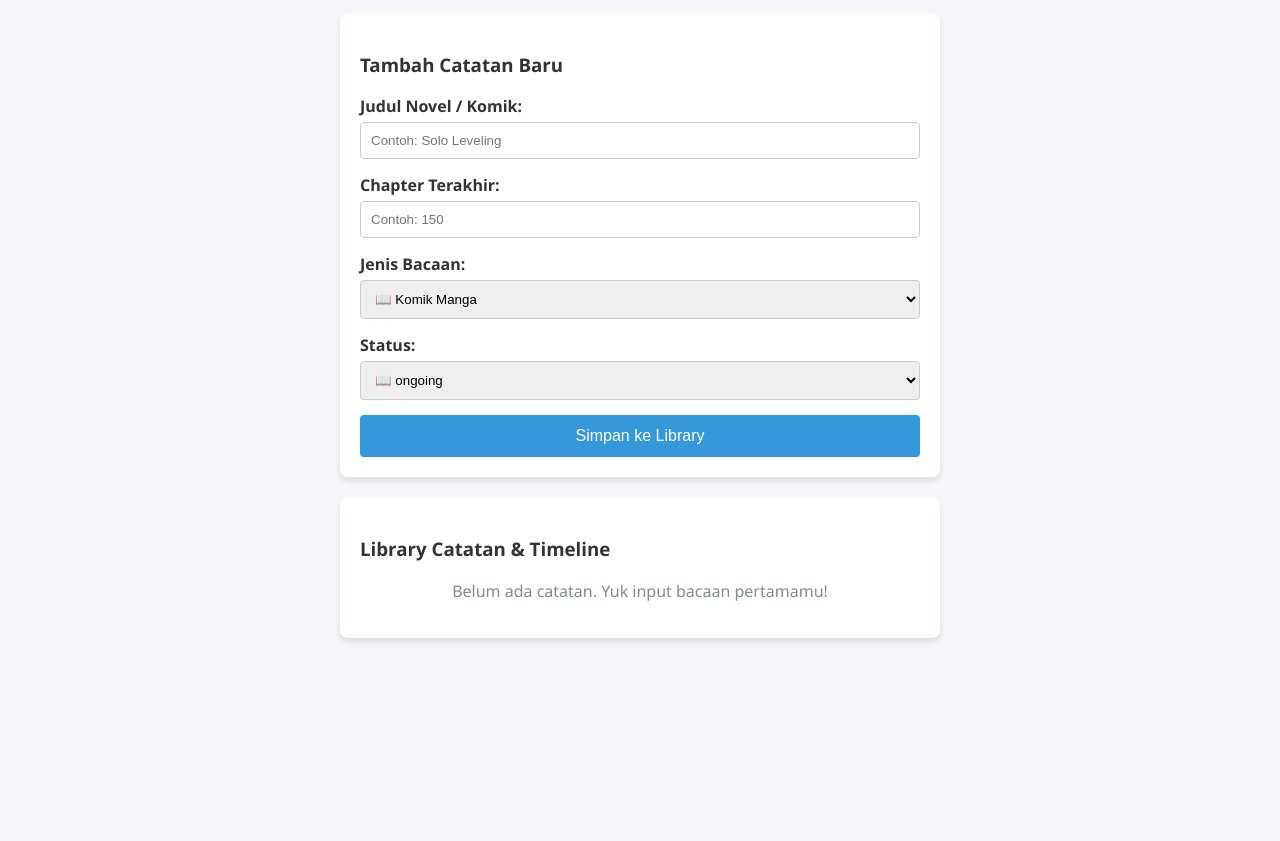
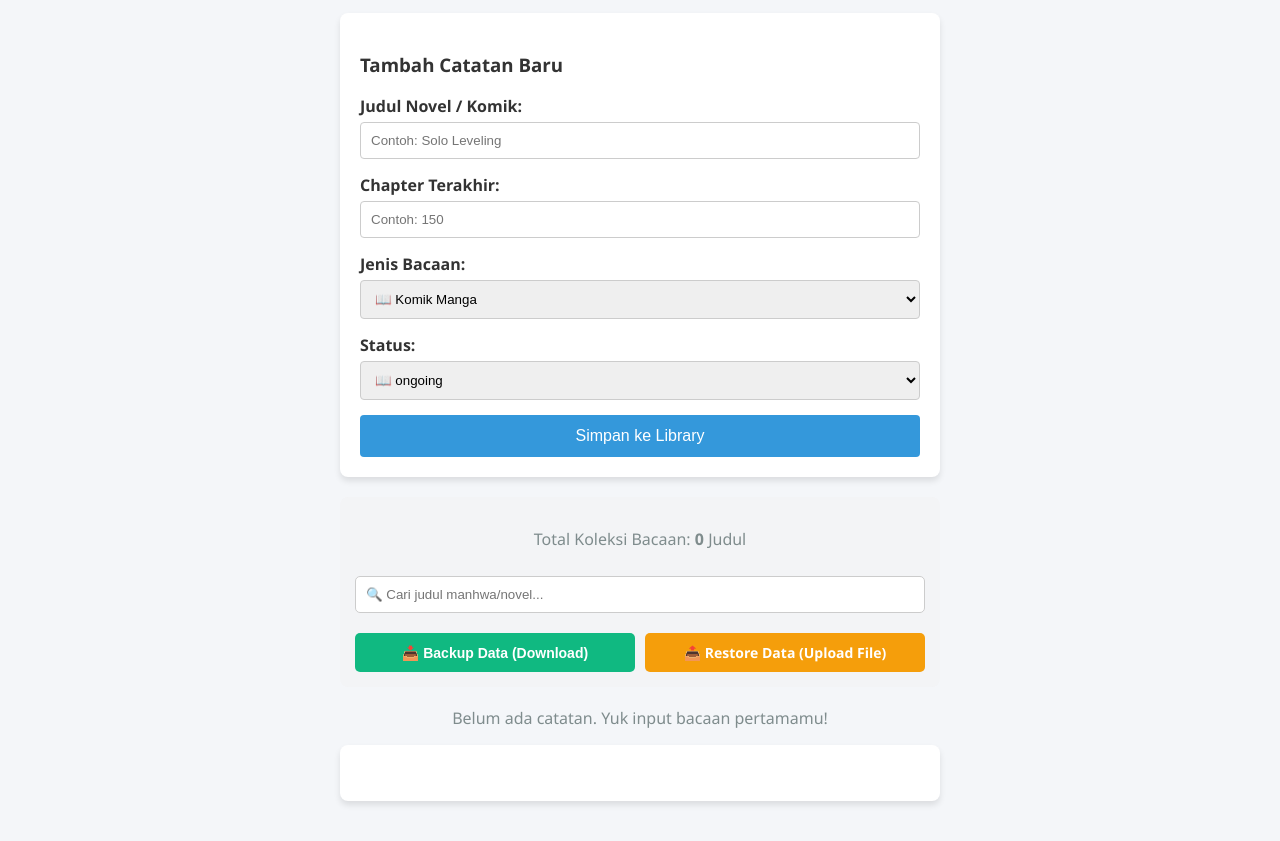
Before and after one commit to royangaming22-web/tracker_komik1, a plain HTML site: page Website list komik/index.html in a window 1280 px wide. Shown: the part 174-1015 px from the top of the page. Before the commit the page ends 852 px from the top, so only its background shows below. Drawn offline with Linux system fonts and the light colour scheme.

Commit message:
pesan commit Anda

```diff
--- a/Website list komik/app.js
+++ b/Website list komik/app.js
@@ -36,9 +36,15 @@ formBacaan.addEventListener('submit', function(event) {
     tampilkanKeLayar();
 });
 
-// 4. Fungsi untuk menggambar data ke Tampilan HTML
+// 4. Fungsi untuk menggambar data ke Tampilan HTML (SUDAH DI-UPGRADE DENGAN COUNTER)
 function tampilkanKeLayar() {
     daftarBacaan.innerHTML = '';
+
+    // [UPGRADE] Update Angka Total Judul Otomatis ke HTML
+    const elemenTotal = document.getElementById('total-judul');
+    if (elemenTotal) {
+        elemenTotal.innerText = listDataBacaan.length;
+    }
 
     if (listDataBacaan.length === 0) {
         daftarBacaan.innerHTML = '<p class="pesan-kosong">Belum ada catatan. Yuk input bacaan pertamamu!</p>';
@@ -53,7 +59,6 @@ function tampilkanKeLayar() {
                 <p>Status: <b>${item.status}</b> | <b>${item.statuskomik}</b> | Terakhir di: <b>Chapter ${item.chapter}</b></p>
                 <p class="timeline">🕒 Dibaca pada: ${item.waktu}</p>
 
-                <!-- Trik Kunci: Tombol hapus dititipkan nomor indeks kartunya -->
                 <button class="btn-hapus" onclick="hapusCatatan(${index})">❌ Hapus</button>
             </div>
         `;
@@ -61,11 +66,9 @@ function tampilkanKeLayar() {
     });
 }
 
-// 5. [BARU] Fungsi Otak untuk Menghapus Catatan
+// 5. Fungsi Otak untuk Menghapus Catatan (DITAMBAH RESET FILTER SEARCH)
 function hapusCatatan(nomorUrut) {
-    // Tanyakan dulu ke user biar tidak sengaja kehapus
     if (confirm("Apakah kamu yakin ingin menghapus catatan ini?")) {
-
         // Rumus JavaScript untuk membuang 1 item berdasarkan nomor urutnya
         listDataBacaan.splice(nomorUrut, 1);
 
@@ -74,23 +77,96 @@ function hapusCatatan(nomorUrut) {
 
         // Gambar ulang layar agar kartu yang dihapus langsung hilang dari pandangan
         tampilkanKeLayar();
+
+        // Bersihkan kolom search jika sedang mengetik saat menghapus agar tidak bug
+        const inputCari = document.getElementById('input-cari');
+        if (inputCari) inputCari.value = '';
     }
 }
-// Tambahkan fungsi ini di paling bawah file app.js kamu
 
+// 6. Fungsi Logika untuk Mengubah Tema (Interaktif Dark Mode)
 function ubahTema() {
-    // 1. Ambil elemen body
     const body = document.body;
-    // 2. Ambil elemen tombol saklar
     const tombol = document.getElementById('btn-tema');
 
-    // 3. FITUR UTAMA: .toggle() otomatis pasang/lepas kelas 'dark-mode'
     body.classList.toggle('dark-mode');
 
-    // 4. Ganti tulisan tombolnya biar interaktif
     if (body.classList.contains('dark-mode')) {
         tombol.innerText = "☀️ Mode Terang";
     } else {
         tombol.innerText = "🌙 Mode Gelap";
     }
 }
+
+// =========================================================================
+// [FITUR BARU] 7. Fungsi Pencarian Live Search (Sangat Ringan, Anti Lag)
+// =========================================================================
+function cariKomik() {
+    const kataKunci = document.getElementById('input-cari').value.toLowerCase();
+    const kartuKomik = document.getElementsByClassName('card');
+
+    listDataBacaan.forEach(function(item, index) {
+        // Pastikan kartunya ada di layar sebelum di-filter
+        if (kartuKomik[index]) {
+            if (item.judul.toLowerCase().includes(kataKunci)) {
+                kartuKomik[index].style.display = "block";  // Munculkan jika cocok
+            } else {
+                kartuKomik[index].style.display = "none";   // Sembunyikan jika tidak cocok
+            }
+        }
+    });
+}
+
+// =========================================================================
+// [FITUR BARU] 8. Fungsi Backup Data (Unduh Jadi File Teks .txt)
+// =========================================================================
+function downloadBackup() {
+    if (listDataBacaan.length === 0) {
+        alert("Gagal backup, database komik kamu masih kosong!");
+        return;
+    }
+
+    // Ubah array data menjadi teks string yang rapi
+    const dataStr = JSON.stringify(listDataBacaan, null, 2);
+    const blob = new Blob([dataStr], { type: "application/json" });
+    const url = URL.createObjectURL(blob);
+
+    // Bikin link download palsu lewat kodingan agar otomatis mengunduh
+    const linkDownload = document.createElement('a');
+    linkDownload.href = url;
+    linkDownload.download = "backup_gudang_komik.txt";
+    linkDownload.click();
+
+    URL.revokeObjectURL(url);
+}
+
+// =========================================================================
+// [FITUR BARU] 9. Fungsi Restore Data (Upload File untuk Balikin Data)
+// =========================================================================
+function uploadBackup(event) {
+    const file = event.target.files[0];
+    if (!file) return;
+
+    const reader = new FileReader();
+    reader.onload = function(e) {
+        try {
+            const dataHasilUpload = JSON.parse(e.target.result);
+
+            // Validasi apakah file yang diupload beneran data list array komik
+            if (Array.isArray(dataHasilUpload)) {
+                listDataBacaan = dataHasilUpload;
+
+                // Masukkan kembali ke localStorage dan gambar ke layar
+                localStorage.setItem('gudangKomik', JSON.stringify(listDataBacaan));
+                tampilkanKeLayar();
+
+                alert("🎉 Berhasil! Seluruh data bacaan komik kamu sudah kembali!");
+            } else {
+                alert("Format file tidak dikenali! Gunakan file .txt backup asli dari web ini.");
+            }
+        } catch (error) {
+            alert("Gagal membaca file. Pastikan file tersebut tidak rusak.");
+        }
+    };
+    reader.readAsText(file);
+}
--- a/Website list komik/index.html
+++ b/Website list komik/index.html
@@ -57,13 +57,26 @@
             </form>
         </div>
 
+        <div class="menu-fitur">
+    <p>Total Koleksi Bacaan: <b id="total-judul">0</b> Judul</p>
+
+    <input type="text" id="input-cari" onkeyup="cariKomik()" placeholder="🔍 Cari judul manhwa/novel...">
+
+    <div class="backup-section">
+        <button onclick="downloadBackup()" class="btn-backup">📥 Backup Data (Download)</button>
+        <label for="upload-file" class="btn-restore">📤 Restore Data (Upload File)</label>
+        <input type="file" id="upload-file" onchange="uploadBackup(event)" style="display: none;">
+    </div>
+</div>
+
+<div id="daftarBacaan"></div>
+
         <!-- AREA UTAMA 2: OUTPUT / LIBRARY (Tempat munculin hasil) -->
         <div class="library-box">
-            <h3>Library Catatan & Timeline</h3>
 
             <!-- Wadah kosong yang nanti akan diisi otomatis oleh JavaScript (app.js) -->
             <div id="daftarBacaan" class="daftar-bacaan">
-                <p class="pesan-kosong">Belum ada catatan. Yuk input bacaan pertamamu!</p>
+                <p class="pesan-kosong"></p>
             </div>
         </div>
     </div>
--- a/Website list komik/style.css
+++ b/Website list komik/style.css
@@ -135,3 +135,45 @@ body.dark-mode select {
 body.dark-mode .timeline {
     color: #aaaaaa;
 }
+/* Style Tambahan untuk Fitur Baru */
+.menu-fitur {
+    margin: 20px 0;
+    padding: 15px;
+    background-color: #f3f4f6;
+    border-radius: 8px;
+}
+body.dark-mode .menu-fitur {
+    background-color: #252525;
+}
+#input-cari {
+    width: 100%;
+    padding: 10px;
+    margin: 10px 0;
+    border-radius: 5px;
+    border: 1px solid #ccc;
+    box-sizing: border-box;
+}
+.backup-section {
+    display: flex;
+    gap: 10px;
+    margin-top: 10px;
+}
+.btn-backup, .btn-restore {
+    flex: 1;
+    padding: 10px;
+    border: none;
+    border-radius: 5px;
+    cursor: pointer;
+    text-align: center;
+    font-size: 14px;
+    font-weight: bold;
+}
+.btn-backup { background-color: #10b981; color: white; }
+.btn-restore { background-color: #f59e0b; color: white; display: inline-block; }
+
+/* Tambahkan juga aturan input cari untuk mode gelap */
+body.dark-mode #input-cari {
+    background-color: #2d2d2d;
+    color: white;
+    border: 1px solid #444444;
+}
```
